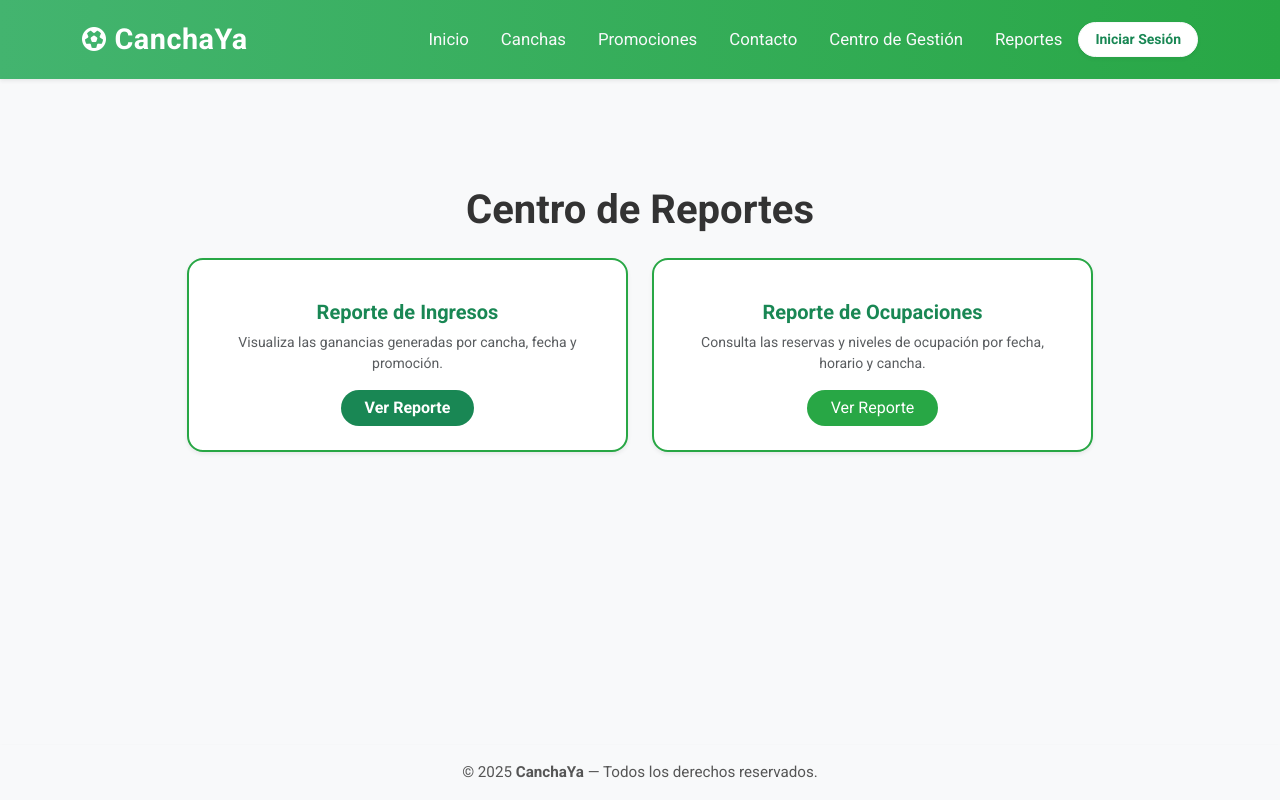
After one commit to IgnacioRiffop/CanchaYa, a Django app: page /reportes/ in a window 1280 px wide. The commit adds this page. Run offline with Django 3.2, Linux system fonts and the light colour scheme; some libraries are stand-ins or nearby versions.

Commit message:
centro de reportes

```diff
--- a/core/templates/core/base.html
+++ b/core/templates/core/base.html
@@ -40,7 +40,7 @@
           <li class="nav-item"><a class="nav-link" href="{% url 'promociones' %}">Promociones</a></li>
           <li class="nav-item"><a class="nav-link" href="{% url 'contacto' %}">Contacto</a></li>
           <li class="nav-item"><a class="nav-link" href="{% url 'centroGestion' %}">Centro de Gestión</a></li>
-          <li class="nav-item"><a class="nav-link" href="{% url 'reportes_ingresos' %}">Reportes de Ingresos</a></li>
+          <li class="nav-item"><a class="nav-link" href="{% url 'centro_reportes' %}">Reportes</a></li>
 
           {% if user.is_authenticated %}
             <!-- MENÚ DE USUARIO LOGUEADO -->
--- /dev/null
+++ b/core/templates/core/centro_reportes.html
@@ -0,0 +1,42 @@
+{% extends 'core/base.html' %}
+{% load static %}
+
+{% block title %}Centro de Reportes | CanchaYa{% endblock %}
+
+{% block contenido %}
+<div class="container py-5">
+  <h1 class="fw-bold mb-4 text-center">Centro de Reportes</h1>
+
+  <div class="row g-4 justify-content-center">
+
+    <!-- 📊 Reporte de Ingresos -->
+    <div class="col-12 col-md-5">
+      <div class="cc-card h-100 p-4 shadow-sm rounded-4 bg-white text-center">
+        <div class="mb-3">
+          <i class="bi bi-currency-dollar text-success" style="font-size: 2.5rem;"></i>
+        </div>
+        <h5 class="fw-bold mb-2">Reporte de Ingresos</h5>
+        <p class="text-muted mb-3 small">
+          Visualiza las ganancias generadas por cancha, fecha y promoción.
+        </p>
+        <a href="{% url 'reportes_ingresos' %}" class="btn btn-success px-4 rounded-pill">Ver Reporte</a>
+      </div>
+    </div>
+
+    <!-- 📅 Reporte de Ocupaciones -->
+    <div class="col-12 col-md-5">
+      <div class="cc-card h-100 p-4 shadow-sm rounded-4 bg-white text-center">
+        <div class="mb-3">
+          <i class="bi bi-calendar-check text-primary" style="font-size: 2.5rem;"></i>
+        </div>
+        <h5 class="fw-bold mb-2">Reporte de Ocupaciones</h5>
+        <p class="text-muted mb-3 small">
+          Consulta las reservas y niveles de ocupación por fecha, horario y cancha.
+        </p>
+        <a href="{% url 'reportes_ocupaciones' %}" class="btn btn-primary px-4 rounded-pill">Ver Reporte</a>
+      </div>
+    </div>
+
+  </div>
+</div>
+{% endblock %}
--- a/core/urls.py
+++ b/core/urls.py
@@ -32,6 +32,8 @@ urlpatterns = [
     path('reportes/ingresos/', views.reportes_ingresos, name='reportes_ingresos'),
     path('reportes/ingresos/exportar-excel/', views.exportar_ingresos_excel, name='exportar_ingresos_excel'),
     path('reportes/ingresos/exportar-pdf/', views.exportar_ingresos_pdf, name='exportar_ingresos_pdf'),
+    path('reportes/', views.centro_reportes, name='centro_reportes'),
+    path('reportes/ocupaciones/', views.reportes_ocupaciones, name='reportes_ocupaciones'),
     path('centroGestion/', views.centroGestion, name='centroGestion'),
     path('gestionComercial/', views.gestionComercial, name='gestionComercial'),
     path('gestionCuentas/', views.gestionCuentas, name='gestionCuentas'),
--- a/core/views.py
+++ b/core/views.py
@@ -1127,6 +1127,13 @@ def exportar_ingresos_pdf(request):
     response.write(pdf)
     return response
 
+def centro_reportes(request):
+    return render(request, 'core/centro_reportes.html')
+
+def reportes_ocupaciones(request):
+    return render(request, 'core/centro_reportes.html')
+
+
 def centroGestion(request):
     return render(request, 'core/centroGestion.html')
 
```
Also changed, not shown: canchaya/settings.py (+10 -10 lines).
